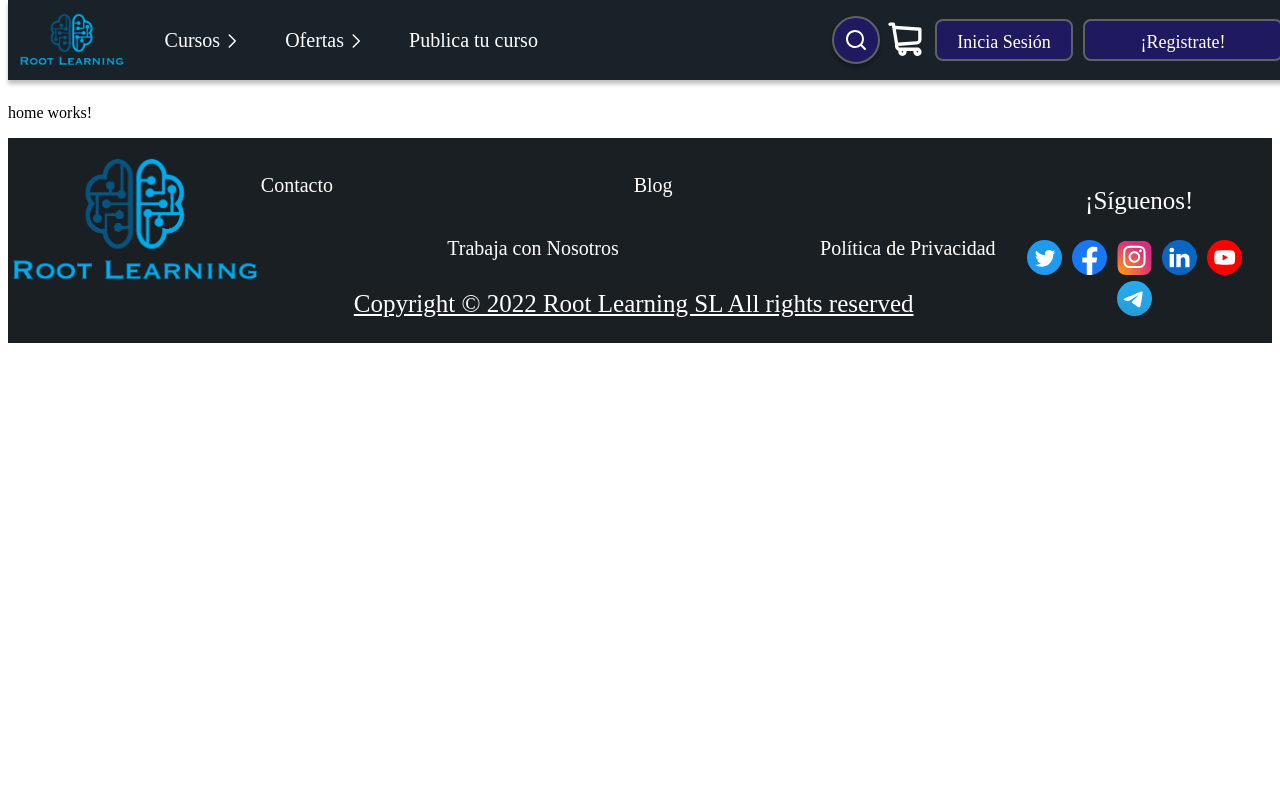
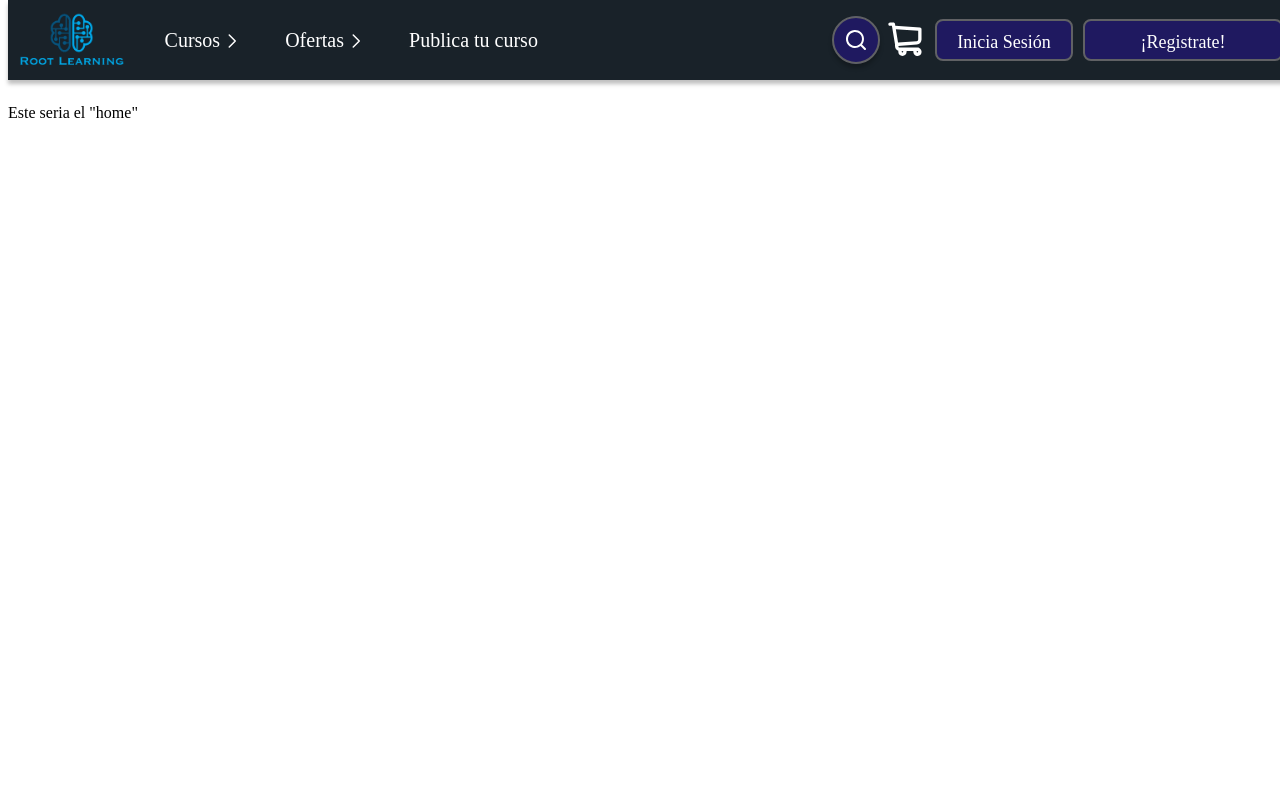
Before and after one commit to SilNoVer/RootLearningAngular, an Angular app in the folder RootLearningAngular/: page / in a window 1280 px wide. Shown: the top 800 px of the page. Built offline with nearby package versions, Linux system fonts and the light colour scheme.

Commit message:
Arreglo del logo, y implementacion del home

```diff
--- a/RootLearningAngular/src/app/componentes/header/header.component.css
+++ b/RootLearningAngular/src/app/componentes/header/header.component.css
@@ -36,6 +36,12 @@ header {
 }
 
 .nav_principal>div {
+    height: 80px;
+    align-items: center;
+    display: flex;
+}
+
+.logo {
     height: 80px;
     align-items: center;
     display: flex;
--- a/RootLearningAngular/src/app/componentes/header/header.component.html
+++ b/RootLearningAngular/src/app/componentes/header/header.component.html
@@ -1,7 +1,7 @@
 <header>
     <div class="nav_principal">
         <div>
-            <img src="../../../assets/Images/logo.png">
+            <a routerLink="" class="logo"   ><img src="../../../assets/Images/logo.png" ></a>
         </div>
 
         <ul id="elementos_links" class="menu_cerrado">
--- a/RootLearningAngular/src/app/paginas/home/home.component.html
+++ b/RootLearningAngular/src/app/paginas/home/home.component.html
@@ -1 +1,3 @@
-<p>home works!</p>
+<div class="prueba" style="height:700px">
+    <p>Este seria el "home"</p>
+</div>
```
